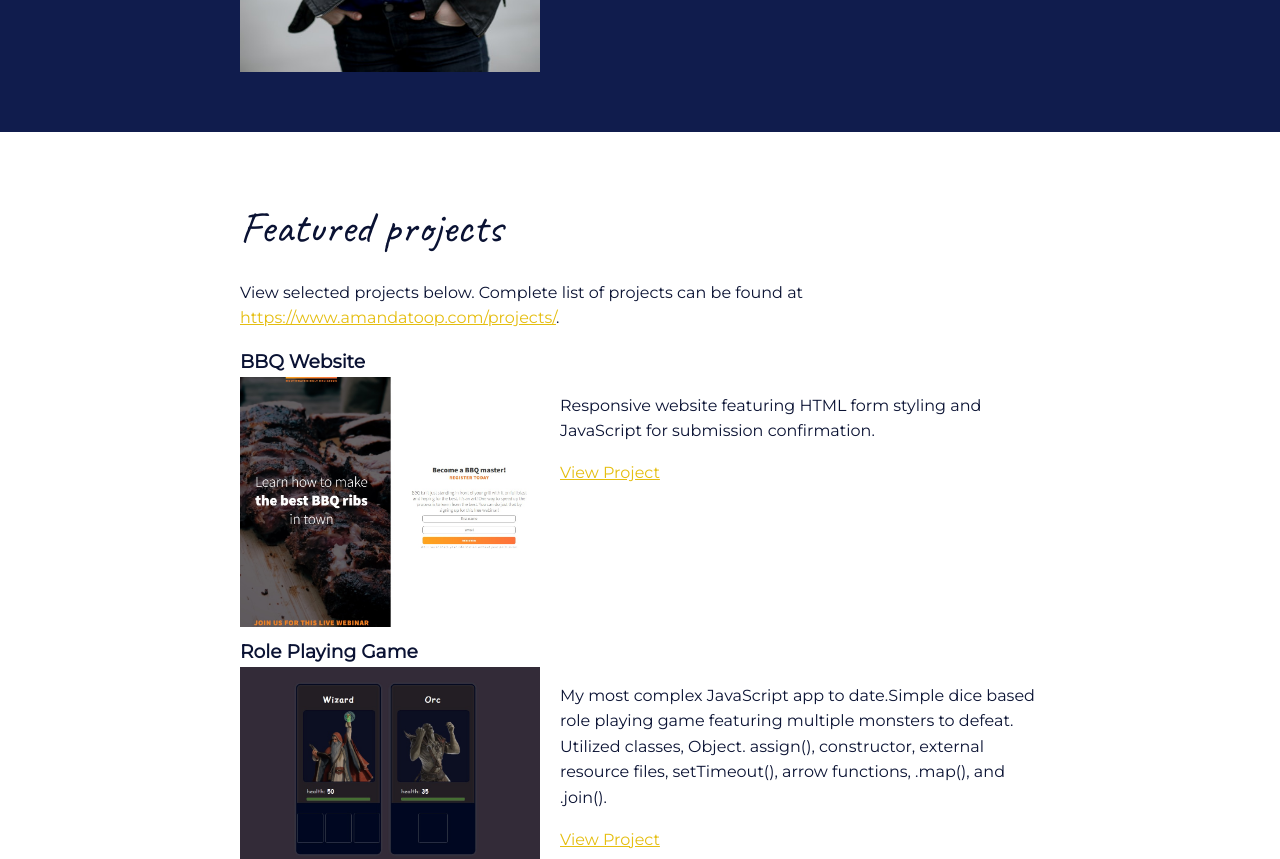
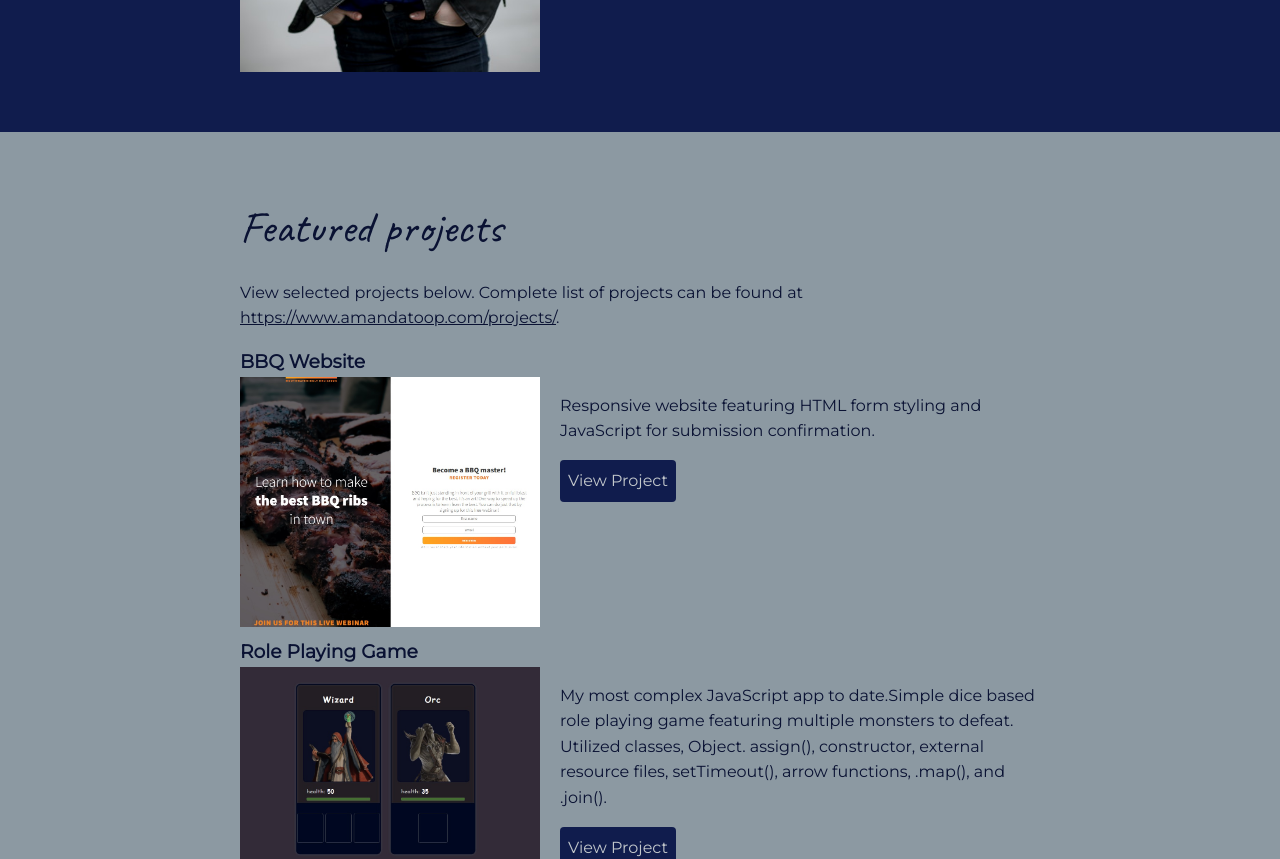
Before and after one commit to atoopdev/portfolio-react-2, a React (Vite) app in the folder portfolio-react-2/: page / in a window 1280 px wide. Shown: the part 700-1559 px from the top of the page. Built offline with nearby package versions, Linux system fonts and the light colour scheme.

Commit message:
added in missing projects class

```diff
--- a/portfolio-react-2/src/components/featuredprojects.jsx
+++ b/portfolio-react-2/src/components/featuredprojects.jsx
@@ -16,7 +16,7 @@ export default function FeaturedProjects(){
 
 
     return (
-        <div className="featured-projects">
+        <div className="projects featured-projects">
             <section className="content_wrapper">
                 <h2>Featured projects</h2>
                 <p>View selected projects below. Complete list of projects can be found at <Link to="projects/">https://www.amandatoop.com/projects/</Link>.</p>
--- a/portfolio-react-2/src/index.css
+++ b/portfolio-react-2/src/index.css
@@ -248,7 +248,7 @@ LiVe Free HAppy
 
 /* Projects */
 .projects{
-  background: #8C99A2;
+  background-color: #8C99A2;
 }
 
 .project-item img{
```
